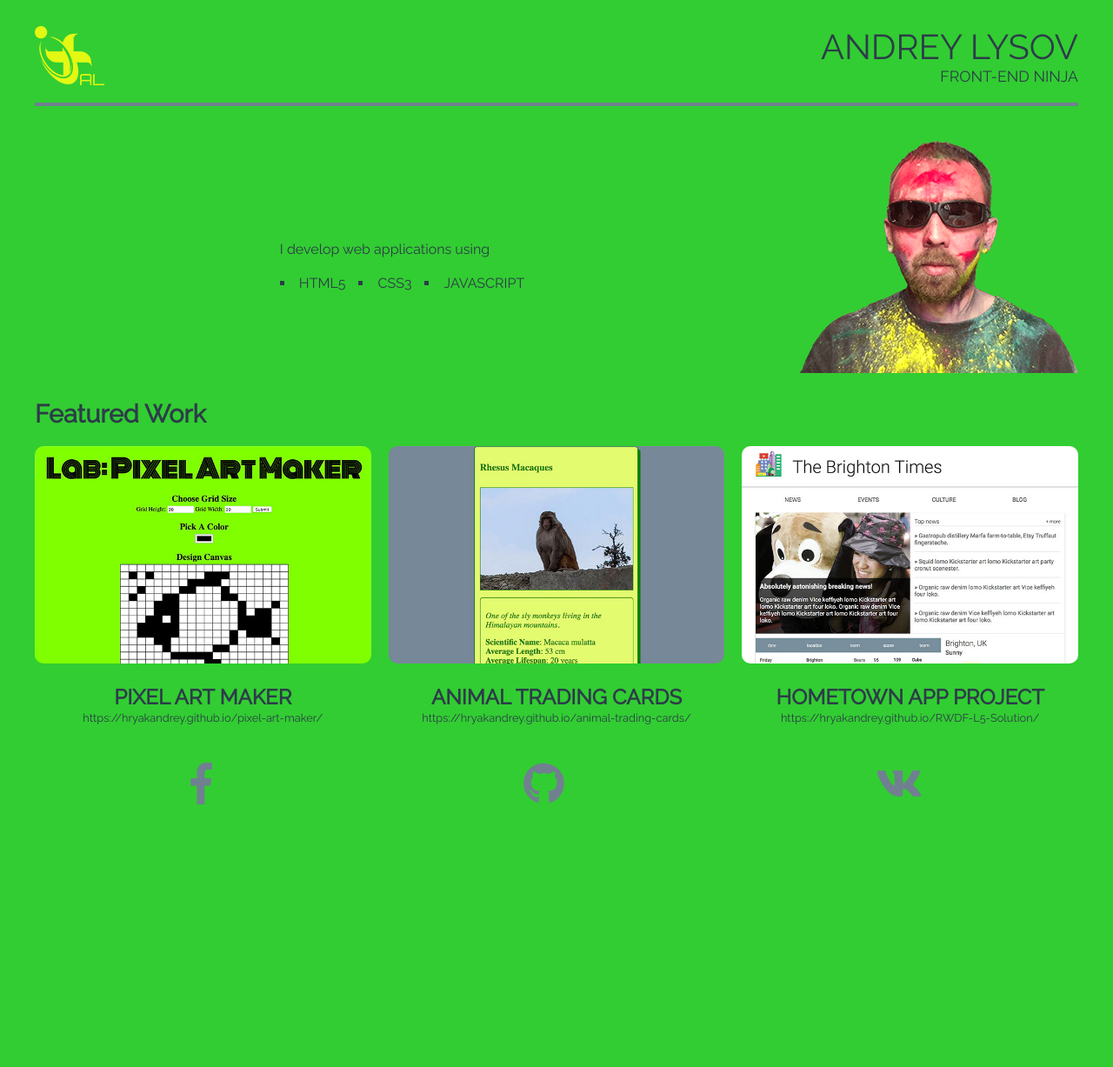
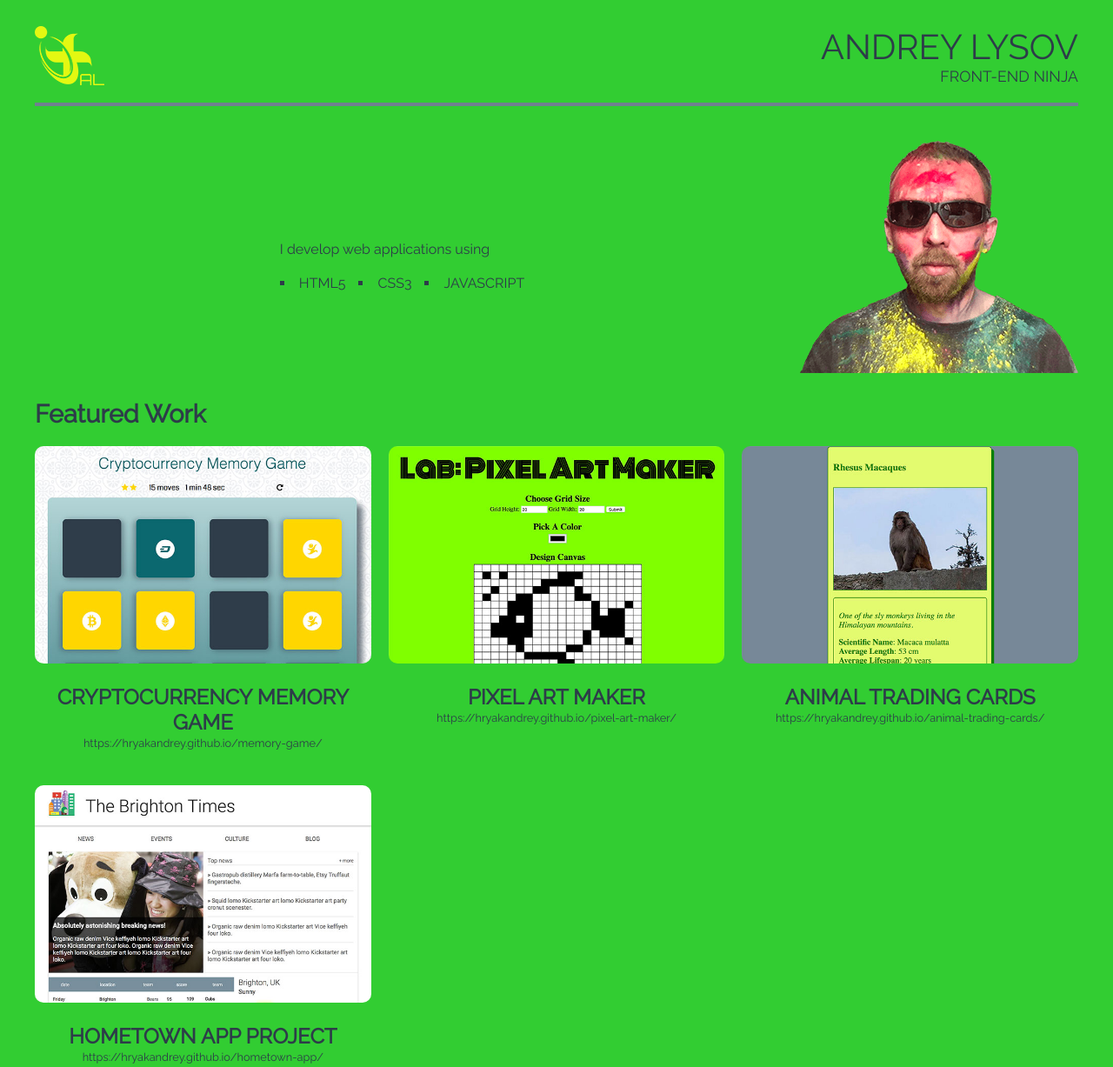
Before and after one commit to hryakandrey/hryakandrey.github.io, a plain HTML site: page index.html in a window 1280 px wide. Shown: the top 1227 px of the page at 87% size. Before the commit the page ends 950 px from the top, so only its background shows below. Drawn offline with Linux system fonts and the light colour scheme.

Commit message:
Add work4 to project list

```diff
--- a/index.html
+++ b/index.html
@@ -35,6 +35,15 @@
       <section class="feat_work">
       <h1>Featured Work</h1>
       <article class="catalog">
+
+        <section class="work_card">
+          <a href="https://hryakandrey.github.io/memory-game/">
+            <img class="work_card_img" src="img/work4.jpg" alt="Cryptocurrency Memory Game">
+          </a>
+          <h2>Cryptocurrency Memory Game</h2>
+          <a href="https://hryakandrey.github.io/memory-game/">https://hryakandrey.github.io/memory-game/</a>
+        </section>
+
         <section class="work_card">
           <a href="https://hryakandrey.github.io/pixel-art-maker/">
             <img class="work_card_img" src="img/work1.jpg" alt="Pixel Art Maker">
@@ -42,6 +51,7 @@
           <h2>Pixel Art Maker</h2>
           <a href="https://hryakandrey.github.io/pixel-art-maker/">https://hryakandrey.github.io/pixel-art-maker/</a>
         </section>
+
         <section class="work_card">
           <a href="https://hryakandrey.github.io/animal-trading-cards/">
             <img class="work_card_img" src="img/work2.jpg" alt="Animal Trading Cards">
@@ -49,13 +59,15 @@
           <h2>Animal Trading Cards</h2>
           <a href="https://hryakandrey.github.io/animal-trading-cards/">https://hryakandrey.github.io/animal-trading-cards/</a>
         </section>
+
         <section class="work_card">
-          <a href="https://hryakandrey.github.io/RWDF-L5-Solution/">
+          <a href="https://hryakandrey.github.io/hometown-app/">
             <img class="work_card_img" src="img/work3.jpg" alt="Hometown App Project">
           </a>
           <h2>Hometown App Project</h2>
-          <a href="https://hryakandrey.github.io/RWDF-L5-Solution/">https://hryakandrey.github.io/RWDF-L5-Solution/</a>
+          <a href="https://hryakandrey.github.io/hometown-app/">https://hryakandrey.github.io/hometown-app/</a>
         </section>
+
       </article>
     </section>
   </main>
```
Also changed, not shown: img/work4.jpg (added).
